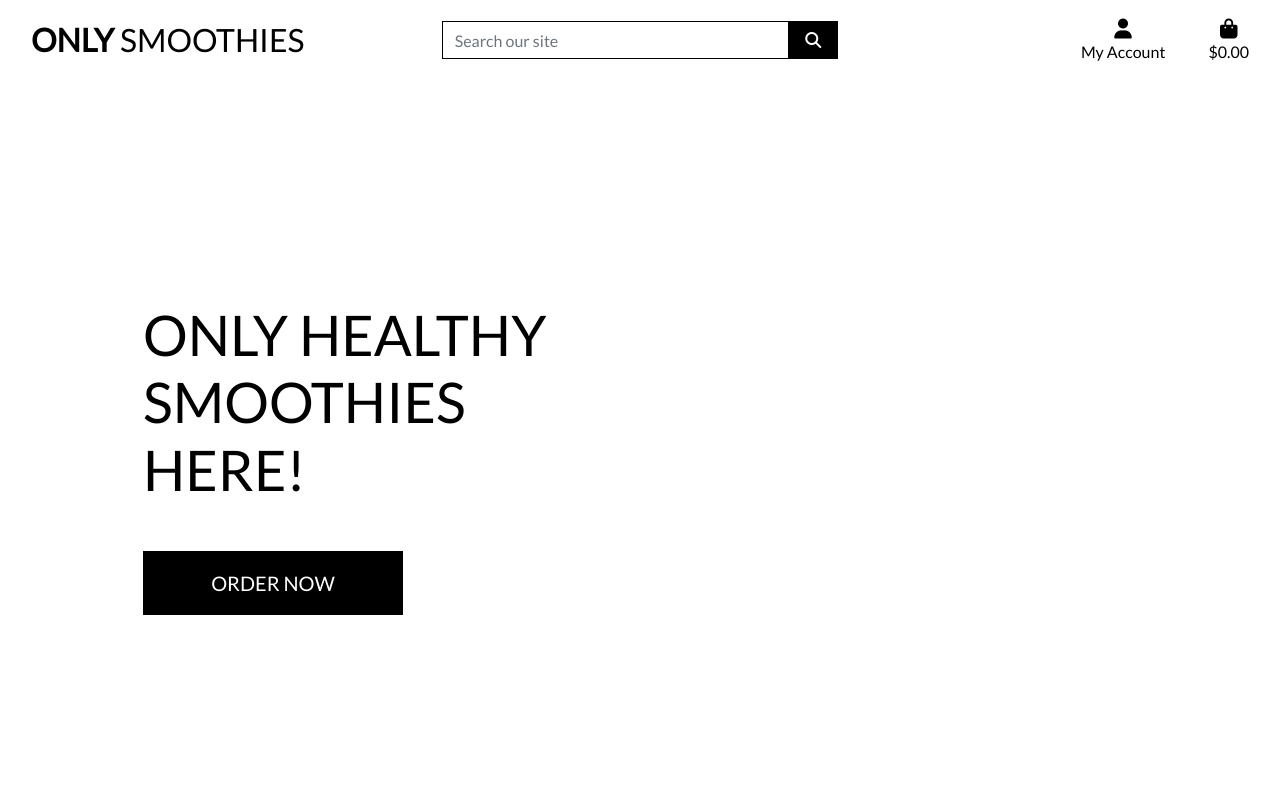
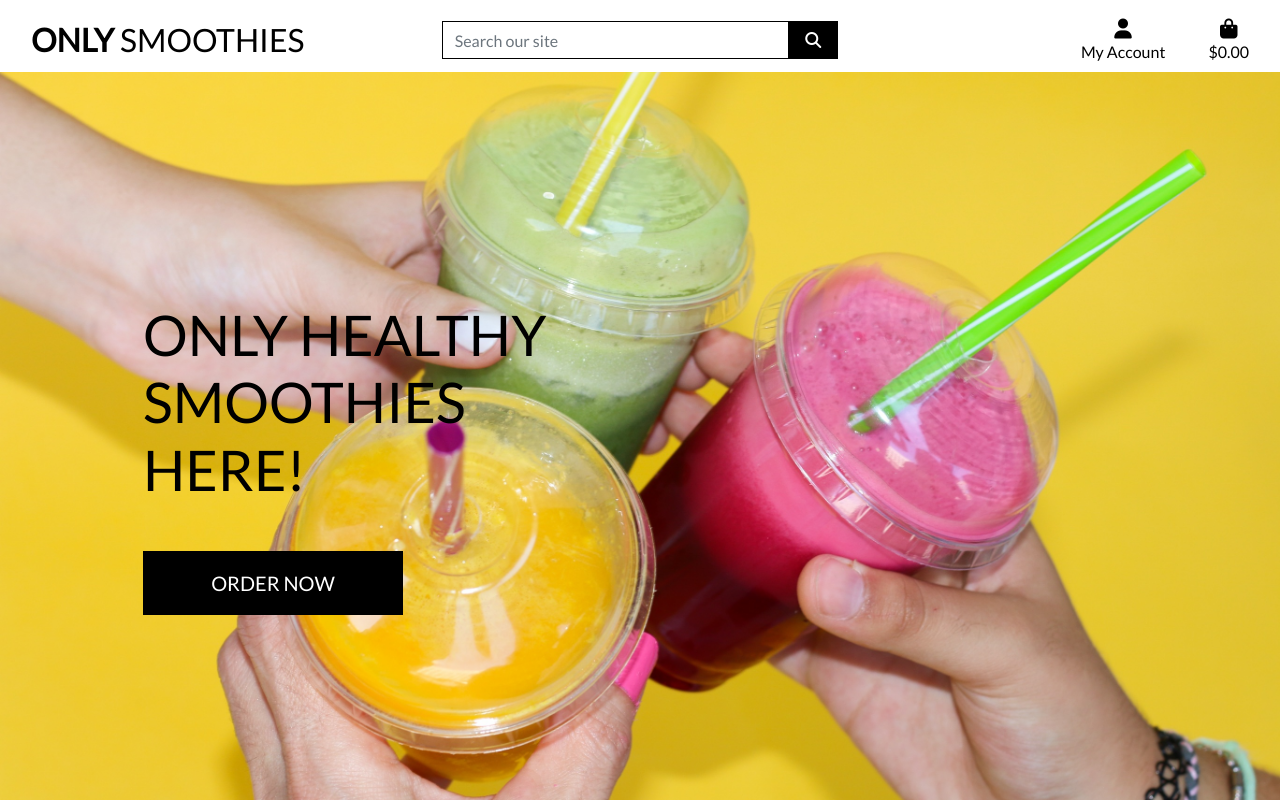
Before and after one commit to Biecho88/Only_Smothies, a Django app: page / in a window 1280 px wide. Run offline with Django 3.2, Linux system fonts and the light colour scheme; some libraries are stand-ins or nearby versions.

Commit message:
Added main page smoothie image

```diff
--- a/static/css/base.css
+++ b/static/css/base.css
@@ -3,10 +3,10 @@ html {
 }
 
 body {
-    background: url('') no-repeat center center fixed;
+    background: url('/media/main_page_image.jpg') no-repeat center center fixed;
     background-size: cover;
     height: calc(100vh - 164px);
-    color: #555;
+    color: #f70303;
     font-family: 'Lato';
 }
 
@@ -28,7 +28,7 @@ body {
 }
 
 .shop-now-button {
-    background: black;
+    background: rgb(0, 0, 0);
     color: white;
     min-width: 260px;
 }
@@ -49,7 +49,7 @@ body {
 }
 
 .text-black {
-    color: #000 !important;
+    color: #000000 !important;
 }
 
 .border-black {
```
Also changed, not shown: media/main_page_image.jpg (added).
